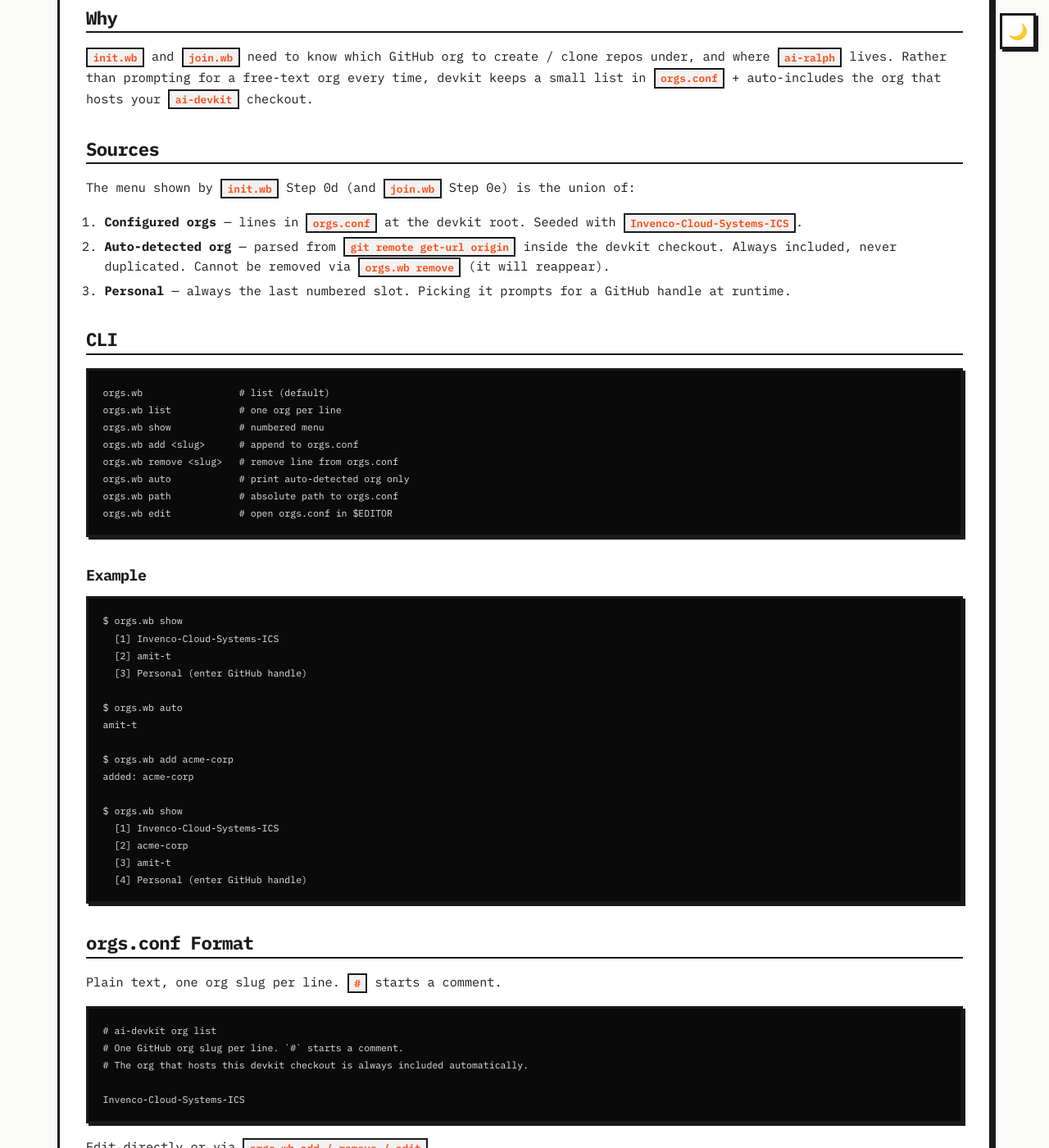
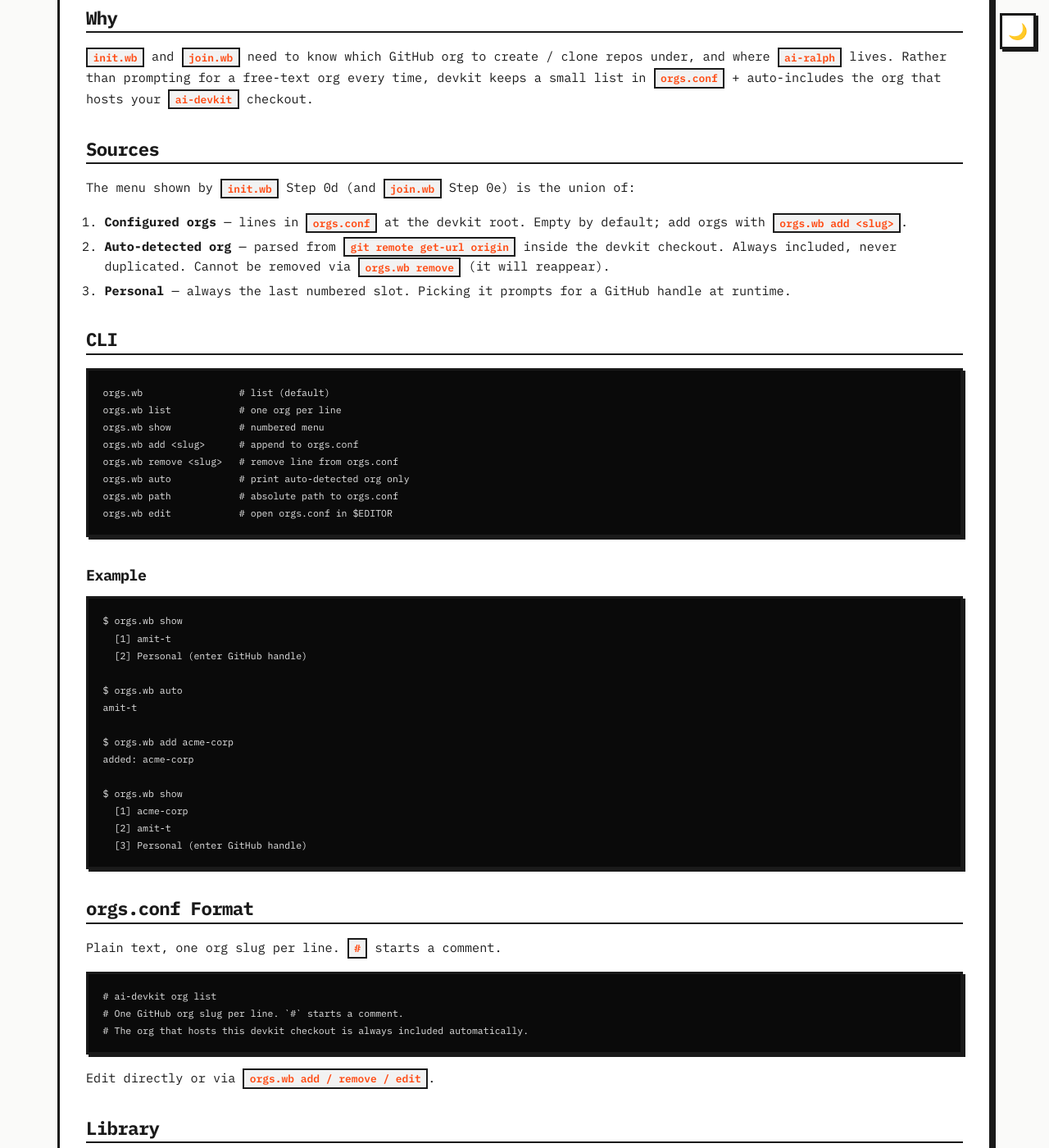
Before and after one commit to amit-t/ai-devkit, a Jekyll site: the page built from docs/orgs.md, in a window 1280 px wide and 1400 px high, scrolled down 339 px. Shown: the whole window at 82% size. Built offline with Jekyll 4.4.1, drawn with Linux system fonts in a browser that asks for light colours.

Commit message:
feat(diverge): per. command prefix for clone coexistence; drop Invenco refs
Two parts of the personal/INV ai-devkit split:

Task 2 — `install.zsh --prefix <p>` (default empty, unchanged path):
- prefixes every command/alias/bin symlink (per.init.wb, per.wb.upgrade,
  per.devkit, ...) so a personal clone coexists with an unprefixed
  (default/INV) clone on one machine
- namespaces env (PER_DEVKIT_CLONE / PER_DEVKIT_DEFAULT_ENGINE) and the
  version-check state dir (per-wb-versioncheck) so the two never collide
- devkit-upgrade / devkit-doctor / version-check prefer the PER_-namespaced
  var (additive; bare DEVKIT_CLONE still wins when PER_ is unset, so existing
  tests are unaffected)
- new tests/test-install-prefix.zsh; README documents --prefix

Task 1 — remove Invenco references (personal = amit-t only):
- ralph clone URLs, TEMPLATE_ORG, related links -> amit-t
- docs single-owner: drop Invenco block from orgs.yml, single-owner
  check-docs-links.sh pattern, docs-links.yml CI drops the inv build job
- docs/orgs.md examples de-Invenco'd

inv + itp remotes removed from the local clone.

Co-Authored-By: Claude Opus 4.8 (1M context) <noreply@anthropic.com>

````diff
--- a/docs/orgs.md
+++ b/docs/orgs.md
@@ -13,7 +13,7 @@ subtitle: Machine-local GitHub org list for workbench bootstrap.
 
 The menu shown by `init.wb` Step 0d (and `join.wb` Step 0e) is the union of:
 
-1. **Configured orgs** — lines in `orgs.conf` at the devkit root. Seeded with `Invenco-Cloud-Systems-ICS`.
+1. **Configured orgs** — lines in `orgs.conf` at the devkit root. Empty by default; add orgs with `orgs.wb add <slug>`.
 2. **Auto-detected org** — parsed from `git remote get-url origin` inside the devkit checkout. Always included, never duplicated. Cannot be removed via `orgs.wb remove` (it will reappear).
 3. **Personal** — always the last numbered slot. Picking it prompts for a GitHub handle at runtime.
 
@@ -34,9 +34,8 @@ orgs.wb edit            # open orgs.conf in $EDITOR
 
 ```
 $ orgs.wb show
-  [1] Invenco-Cloud-Systems-ICS
-  [2] amit-t
-  [3] Personal (enter GitHub handle)
+  [1] amit-t
+  [2] Personal (enter GitHub handle)
 
 $ orgs.wb auto
 amit-t
@@ -45,10 +44,9 @@ $ orgs.wb add acme-corp
 added: acme-corp
 
 $ orgs.wb show
-  [1] Invenco-Cloud-Systems-ICS
-  [2] acme-corp
-  [3] amit-t
-  [4] Personal (enter GitHub handle)
+  [1] acme-corp
+  [2] amit-t
+  [3] Personal (enter GitHub handle)
 ```
 
 ## orgs.conf Format
@@ -59,8 +57,6 @@ Plain text, one org slug per line. `#` starts a comment.
 # ai-devkit org list
 # One GitHub org slug per line. `#` starts a comment.
 # The org that hosts this devkit checkout is always included automatically.
-
-Invenco-Cloud-Systems-ICS
 ```
 
 Edit directly or via `orgs.wb add / remove / edit`.
````
Also changed, not shown: adopt-test-workbench/adopt.prompt.md (+1 -1 lines), docs/_data/orgs.yml (+0 -8 lines), docs/versioning.md (+1 -4 lines), init-workbench/init.prompt.md (+1 -1 lines), .github/workflows/docs-links.yml, README.md, 7 other files.
